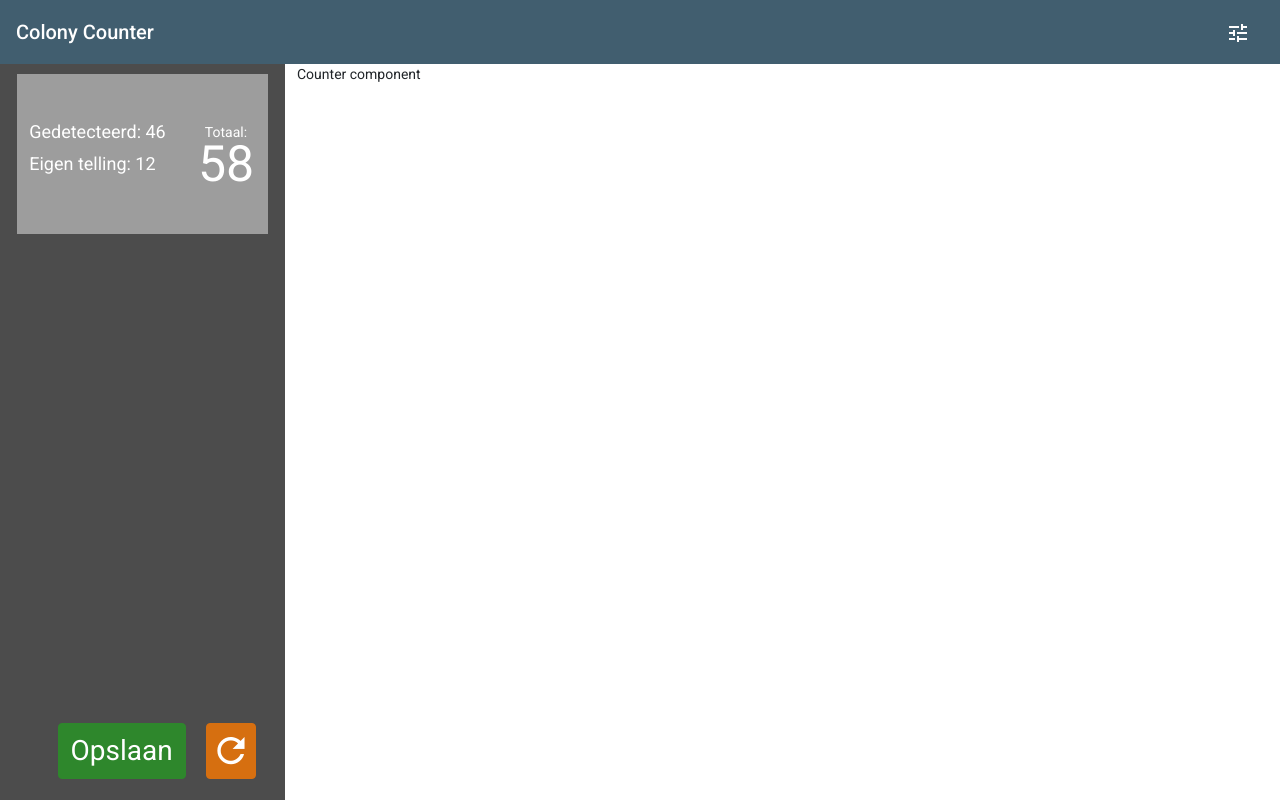
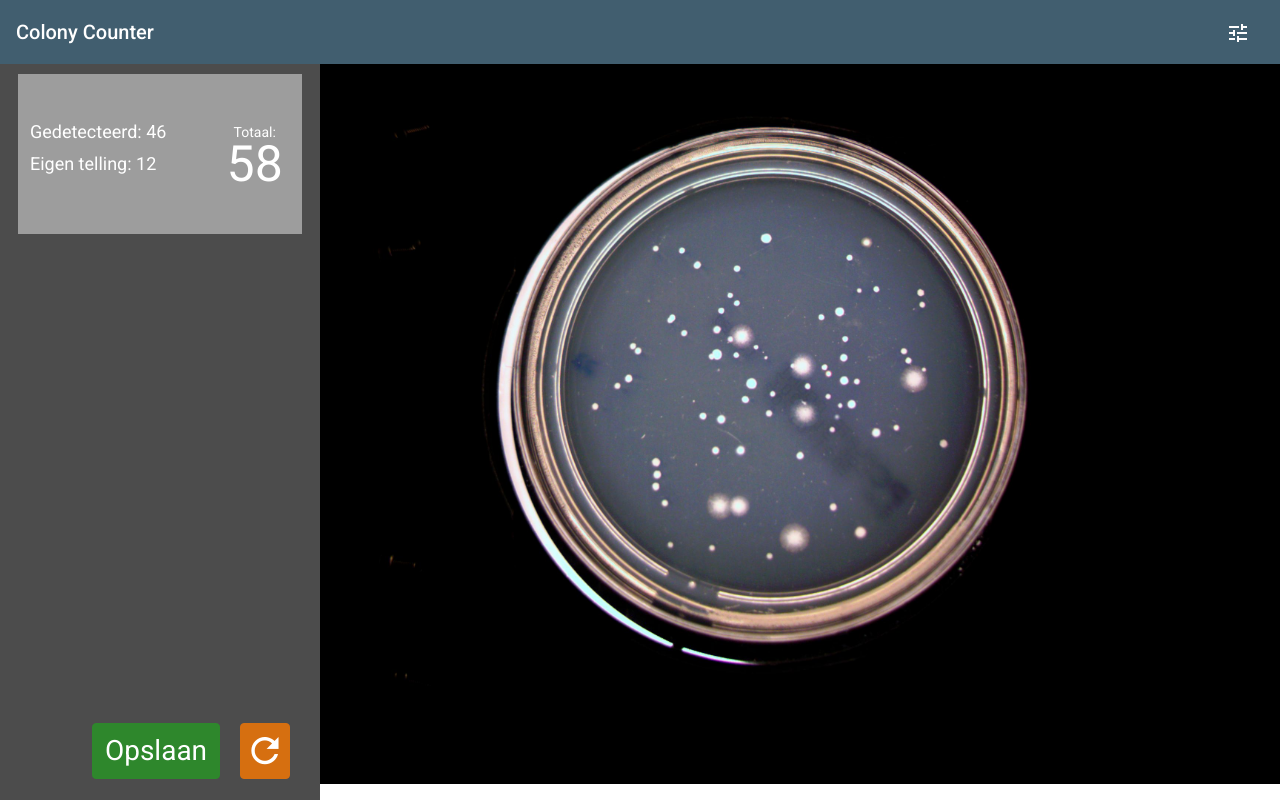
Before and after one commit to jobberz77/Colony-counter, an Angular app in the folder frontend/colony-counter/: page / in a window 1280 px wide. Built offline with nearby package versions, Linux system fonts and the light colour scheme.

Commit message:
Added image with proper styling and converted css to less

```diff
--- a/frontend/colony-counter/src/app/home/home.component.html
+++ b/frontend/colony-counter/src/app/home/home.component.html
@@ -9,8 +9,7 @@
     </mat-toolbar>
 </div>
 
-<!-- Sidebar -->
-<div class="container" style="margin-left: 0;">
+<div class="container-fluid" style="margin-left: 0;">
 
     <div class="row justify-content-md-center">
 
@@ -39,8 +38,8 @@
         </div>
 
 
-        <div class="col-9">
-            Counter component
+        <div class="col-9 counter-container">
+            <img src="./../../assets/images/colony_image_1.jpg" class="colony-img" />
         </div>
     </div>
 
--- a/frontend/colony-counter/src/app/home/home.component.css
+++ b/frontend/colony-counter/src/app/home/home.component.less
@@ -74,3 +74,13 @@
 .refresh-icon {
 	transform: scale(1.7);
 }
+
+.counter-container {
+	padding: 0;
+	text-align: center;
+
+	.colony-img {
+		width: 100%;
+		object-fit: fill;
+	}
+}
--- a/frontend/colony-counter/src/app/home/home.component.ts
+++ b/frontend/colony-counter/src/app/home/home.component.ts
@@ -3,7 +3,7 @@ import { Component, OnInit } from '@angular/core';
 @Component({
   selector: 'home-component',
   templateUrl: './home.component.html',
-  styleUrls: ['./home.component.css']
+  styleUrls: ['./home.component.less']
 })
 export class HomeComponent implements OnInit {
 
```
Also changed, not shown: frontend/colony-counter/src/assets/images/colony_image_1.jpg (added).
